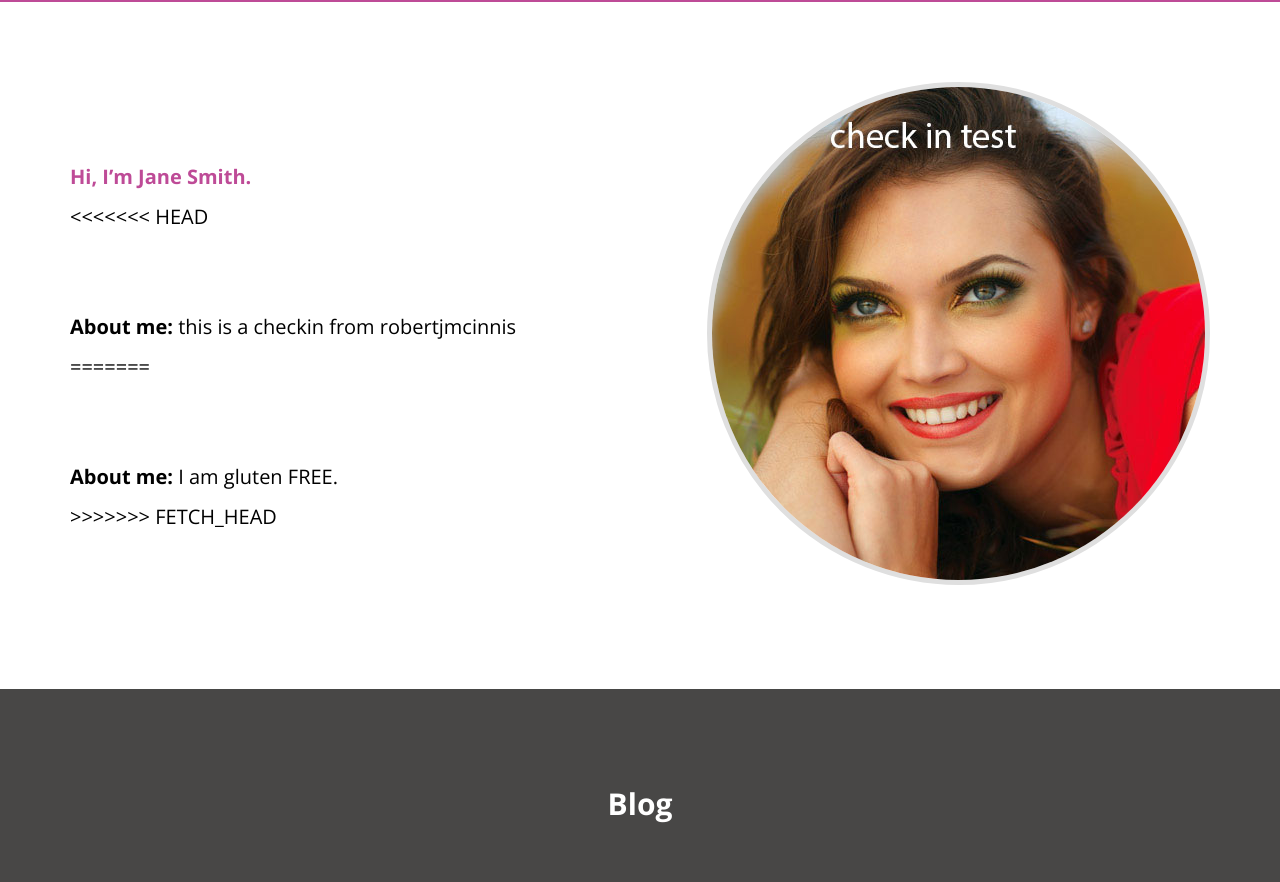
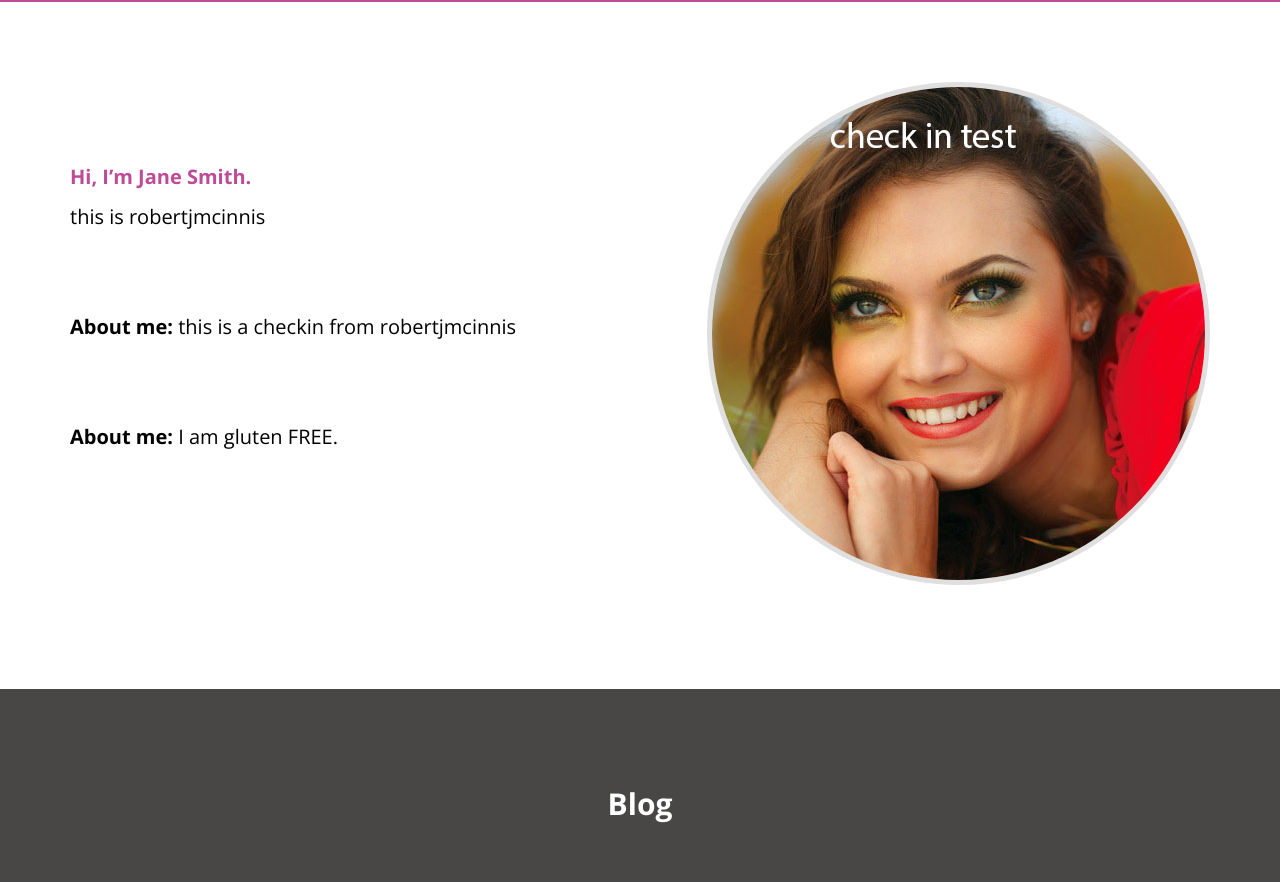
Before and after one commit to robertjmcinnis/gfree, a plain HTML site: page index.html in a window 1280 px wide. Shown: the part 867-1749 px from the top of the page. Drawn offline with nearby package versions, Linux system fonts and the light colour scheme.

Commit message:
sync test

```diff
--- a/index.html
+++ b/index.html
@@ -42,11 +42,11 @@
 	<div id="about" class="wrap">
 		<img class="circle right" src="img/about.jpg" alt="Jane" />
 		<p class="orange"><strong>Hi, I’m Jane Smith.</strong></p>
-<<<<<<< HEAD
+this is robertjmcinnis
 		<p><strong>About me:</strong> this is a checkin from robertjmcinnis</p>
-=======
+
 		<p><strong>About me:</strong> I am gluten FREE.</p>
->>>>>>> FETCH_HEAD
+
 	</div>
 	<a name="blog-link" class="anchor">&nbsp;</a>
 	<div id="blog-title">
```
